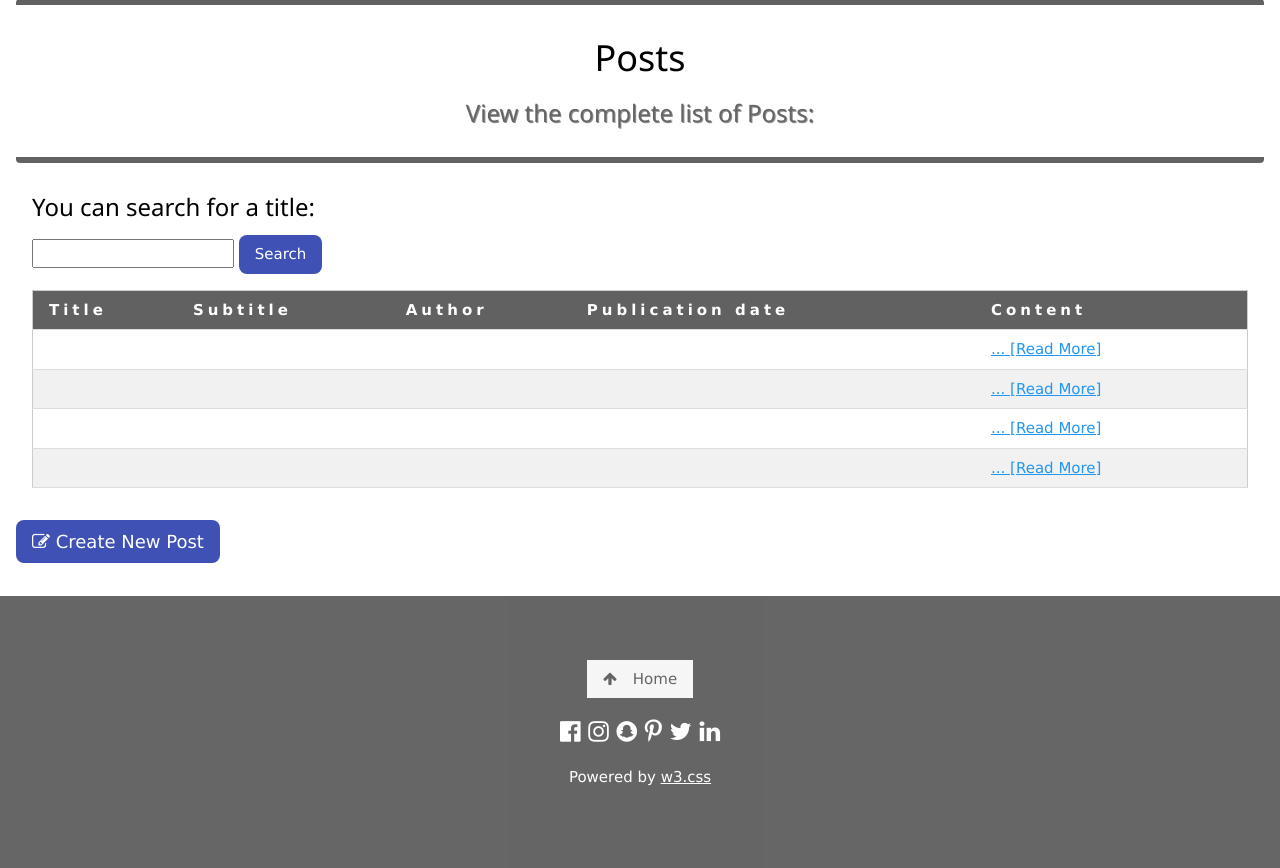
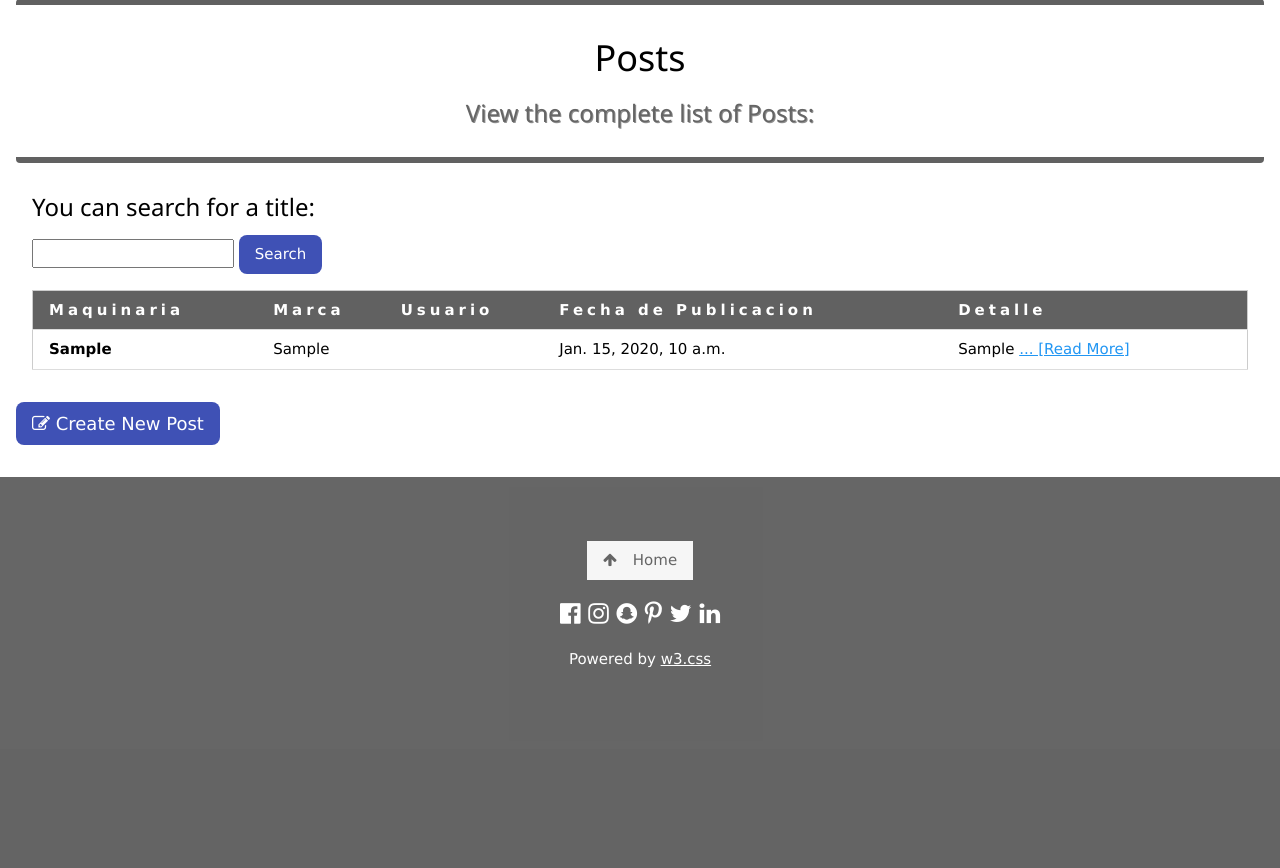
Before and after one commit to nahuelim/ProyectoFinal, a Django app: page /posts/ in a window 1280 px wide. Shown: the part 276-1144 px from the top of the page. After the commit the page ends 944 px from the top, so only its background shows below. Run offline with Django 4.2, Linux system fonts and the light colour scheme; data comes from the database, SQL or seed files in the repository; tables that the repository leaves empty hold one stand-in row (values such as "Sample post"); some libraries are stand-ins or nearby versions.

Commit message:
algunos fixes en templates de user y templates de blogapp

```diff
--- a/ProyectoFinal/BlogApp/templates/BlogApp/about.html
+++ b/ProyectoFinal/BlogApp/templates/BlogApp/about.html
@@ -26,8 +26,9 @@
 <div class="w3-container w3-round-large w3-padding-16 w3-margin-top w3-margin-bottom">
     <div class="w3-card-4 w3-margin-top">
         <div class="w3-container w3-padding-16 w3-margin-top">
-            <h5>Para contactarse conmigo pueden buscarme por Linkedin:
-            <a href = "link: https://www.linkedin.com/in/florencia-barreto">https://www.linkedin.com/in/florencia-barreto</a></h5>
+            <h5>Para contactarse conmigo pueden buscarnos por Linkedin:
+            <a href = "link: https://www.linkedin.com/in/nahuelim">https://www.linkedin.com/in/nahuelim</a>
+            <a href = "link: https://www.linkedin.com/in/miguelserrudo">https://www.linkedin.com/in/miguelserrudo</a></h5>
         </div>
     </div>
 </div>
--- a/ProyectoFinal/BlogApp/templates/BlogApp/posts.html
+++ b/ProyectoFinal/BlogApp/templates/BlogApp/posts.html
@@ -27,24 +27,24 @@
         <table class="w3-table-all w3-hoverable">
             <thead>
                 <tr class="w3-dark-grey w3-wide">
-                    <th>Title</th>
-                    <th>Subtitle</th>
-                    <th>Author</th>
-                    <th>Publication date</th>
-                    <th>Content</th>
+                    <th>Maquinaria</th>
+                    <th>Marca</th>
+                    <th>Usuario</th>
+                    <th>Fecha de Publicacion</th>
+                    <th>Detalle</th>
                     <th></th>
                 </tr>
             </thead>
             <tbody>
                 {% for post in posts %}
                     <tr>
-                        <th>{{post.title}}</th>
-                        <td>{{post.subtitle}}</td>
-                        <td>{{post.author}}</td>
-                        <td>{{post.date}}</td>
-                        <td>{{post.content|slice:':70'|safe}} <a class="w3-text-blue" href="{% url 'blogapp:PostDetail' post.id %}">... [Read More]</a></td>
+                        <th>{{post.maquinaria}}</th>
+                        <td>{{post.marca}}</td>
+                        <td>{{post.usuario}}</td>
+                        <td>{{post.fecha}}</td>
+                        <td>{{post.detalle|slice:':70'|safe}} <a class="w3-text-blue" href="{% url 'blogapp:PostDetail' post.id %}">... [Read More]</a></td>
                         <td>
-                            {% if request.user == post.author %}
+                            {% if request.user == post.usuario %}
                             <!-- Botones de tabla -->
                             <a href="{% url 'blogapp:PostDelete' post.id %}" class="w3-button w3-round w3-indigo w3-small"><i class="fa fa-trash"></i> Delete Post</a>
                             <a href="{% url 'blogapp:EditPost' post.id %}" class="w3-button w3-round w3-indigo w3-small"><i class="fa fa-edit"></i> Edit Post</a>
```
Also changed, not shown: ProyectoFinal/BlogApp/migrations/0003_alter_post_options_rename_content_post_detalle_and_more.py (added), ProyectoFinal/db.sqlite3.
